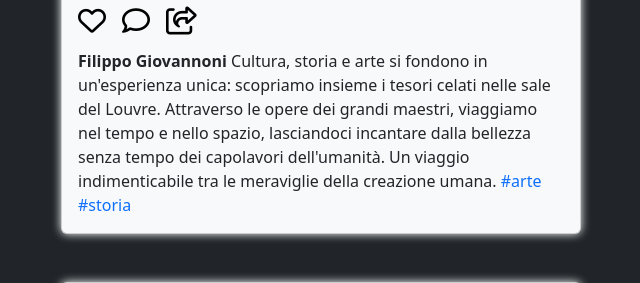
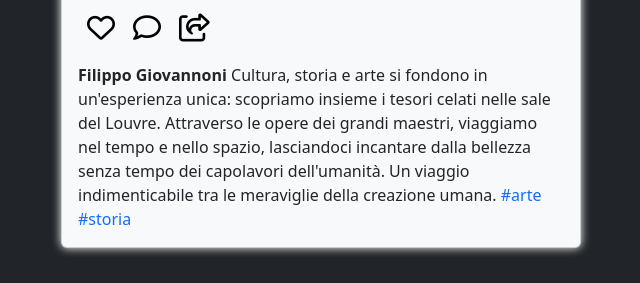
Before and after one commit to filippogiovannoni/social-platform, a PHP site: page /my_posts.php in a window 1280 px wide. Shown: the part 857-1140 px from the top of the page, without its empty margins (319-959 px from the left). Run offline with PHP 8.4, Linux system fonts and the light colour scheme.

Commit message:
add partials for navbar, buttons and modal

```diff
--- a/app/layouts/head.php
+++ b/app/layouts/head.php
@@ -8,7 +8,6 @@
     <link rel="stylesheet" href="https://cdnjs.cloudflare.com/ajax/libs/font-awesome/6.5.2/css/all.min.css" integrity="sha512-SnH5WK+bZxgPHs44uWIX+LLJAJ9/2PkPKZ5QiAj6Ta86w+fsb2TkcmfRyVX3pBnMFcV7oQPJkl9QevSCWr3W6A==" crossorigin="anonymous" referrerpolicy="no-referrer" />
     <link href="https://cdn.jsdelivr.net/npm/bootstrap@5.3.2/dist/css/bootstrap.min.css" rel="stylesheet" integrity="sha384-T3c6CoIi6uLrA9TneNEoa7RxnatzjcDSCmG1MXxSR1GAsXEV/Dwwykc2MPK8M2HN" crossorigin="anonymous" />
     <link rel="stylesheet" href="https://cdnjs.cloudflare.com/ajax/libs/font-awesome/6.5.2/css/all.min.css" integrity="sha512-SnH5WK+bZxgPHs44uWIX+LLJAJ9/2PkPKZ5QiAj6Ta86w+fsb2TkcmfRyVX3pBnMFcV7oQPJkl9QevSCWr3W6A==" crossorigin="anonymous" referrerpolicy="no-referrer" />
-    <link rel="stylesheet" href="./app/assets/css/style.css">
 </head>
 
 <!-- Bootstrap JavaScript Libraries -->
--- a/app/layouts/header.php
+++ b/app/layouts/header.php
@@ -1,62 +1,3 @@
 <header>
-    <nav class="navbar navbar-expand-lg bg-body-tertiary" data-bs-theme="dark">
-        <div class="container">
-            <button class="navbar-toggler" type="button" data-bs-toggle="collapse" data-bs-target="#navbarTogglerDemo01" aria-controls="navbarTogglerDemo01" aria-expanded="false" aria-label="Toggle navigation">
-                <span class="navbar-toggler-icon"></span>
-            </button>
-            <div class="collapse navbar-collapse justify-content-around" id="navbarTogglerDemo01">
-                <a class="text-center" href="#">
-                    <img height="85px" style="filter: invert(1);" src="./app/assets/img/Community_Logo-removebg-preview.png" alt="logo">
-                </a>
-                <div class="searchbar w-25 d-flex align-items-center">
-                    <input class="text-center form-control border-0 fst-italic" type="search" name="search" id="search" placeholder="Search here users">
-                    <a class="px-2" href="">
-                        <i class="fa fa-search search-icon text-secondary"></i>
-                    </a>
-                </div>
-                <ul class="navbar-nav mb-2 mb-lg-0 gap-3">
-                    <li class="nav-item">
-                        <a class="nav-link" aria-current="page" href="index.php">Home</a>
-                    </li>
-                    <div class="dropdown">
-                        <button class="btn btn-secondary dropdown-toggle" type="button" data-bs-toggle="dropdown" aria-expanded="false">
-                            <i class="fa-regular fa-user p-2"></i>
-                        </button>
-                        <ul class="dropdown-menu">
-                            <li>
-                                <a class="dropdown-item" href="./my_posts.php">My Posts</a>
-                            </li>
-                            <li>
-                                <a class="dropdown-item" href="./most_likes.php">Most received likes</a>
-                            </li>
-                            <li>
-                                <a class="dropdown-item" href="#" data-bs-toggle="modal" data-bs-target="#exampleModal">
-                                    <span>
-                                        Logout
-                                    </span>
-                                </a>
-                            </li>
-                        </ul>
-                        <!-- Modal -->
-                        <div class="modal fade" id="exampleModal" tabindex="-1" aria-labelledby="exampleModalLabel" aria-hidden="true">
-                            <div class="modal-dialog">
-                                <div class="modal-content">
-                                    <div class="modal-header">
-                                        <h1 class="modal-title fs-5 text-white" id="exampleModalLabel">Non puoi effettuare il logout.</h1>
-                                        <button type="button" class="btn-close" data-bs-dismiss="modal" aria-label="Close"></button>
-                                    </div>
-                                    <div class="modal-body text-secondary">
-                                        Questa funzione è in corso di sviluppo👨🏻‍💻!
-                                    </div>
-                                    <div class="modal-footer">
-                                        <button type="button" class="btn btn-secondary" data-bs-dismiss="modal">Close</button>
-                                    </div>
-                                </div>
-                            </div>
-                        </div>
-                    </div>
-                </ul>
-            </div>
-        </div>
-    </nav>
+    <?php require_once __DIR__ . '/../partials/navbar.php' ?>
 </header>
--- /dev/null
+++ b/app/partials/buttons.php
@@ -0,0 +1,11 @@
+<div class="buttons fs-3 d-flex pb-2">
+    <button class="btn fs-3 px-2" data-bs-toggle="modal" data-bs-target="#exampleModal">
+        <i class="fa-regular fa-heart text-black"></i>
+    </button>
+    <button class="btn fs-3 px-2" data-bs-toggle="modal" data-bs-target="#exampleModal">
+        <i class="fa-regular fa-comment text-black"></i>
+    </button>
+    <button class="btn fs-3 px-2" data-bs-toggle="modal" data-bs-target="#exampleModal">
+        <i class="fa-regular fa-share-from-square text-black"></i>
+    </button>
+</div>
--- /dev/null
+++ b/app/partials/modal.php
@@ -0,0 +1,17 @@
+<!-- Modal -->
+<div class="modal fade" id="exampleModal" tabindex="-1" aria-labelledby="exampleModalLabel" aria-hidden="true">
+    <div class="modal-dialog">
+        <div class="modal-content">
+            <div class="modal-header">
+                <h1 class="modal-title fs-5 text-white" id="exampleModalLabel">Work in progress</h1>
+                <button type="button" class="btn-close" data-bs-dismiss="modal" aria-label="Close"></button>
+            </div>
+            <div class="modal-body text-secondary">
+                Questa funzione è in corso di sviluppo👨🏻‍💻!
+            </div>
+            <div class="modal-footer">
+                <button type="button" class="btn btn-secondary" data-bs-dismiss="modal">Close</button>
+            </div>
+        </div>
+    </div>
+</div>
--- /dev/null
+++ b/app/partials/navbar.php
@@ -0,0 +1,44 @@
+<nav class="navbar navbar-expand-lg bg-body-tertiary" data-bs-theme="dark">
+    <div class="container">
+        <button class="navbar-toggler" type="button" data-bs-toggle="collapse" data-bs-target="#navbarTogglerDemo01" aria-controls="navbarTogglerDemo01" aria-expanded="false" aria-label="Toggle navigation">
+            <span class="navbar-toggler-icon"></span>
+        </button>
+        <div class="collapse navbar-collapse justify-content-around" id="navbarTogglerDemo01">
+            <a class="text-center" href="index.php">
+                <img height="85px" style="filter: invert(1);" src="./app/assets/img/Community_Logo-removebg-preview.png" alt="logo">
+            </a>
+            <div class="searchbar w-25 d-flex align-items-center">
+                <input class="text-center form-control border-0 fst-italic" type="search" name="search" id="search" placeholder="Search here users">
+                <button class="btn fs-6 px-2" data-bs-toggle="modal" data-bs-target="#exampleModal">
+                    <i class="fa fa-search search-icon text-secondary"></i>
+                </button>
+            </div>
+            <ul class="navbar-nav mb-2 mb-lg-0 gap-3">
+                <li class="nav-item">
+                    <a class="nav-link" aria-current="page" href="index.php">Home</a>
+                </li>
+                <div class="dropdown">
+                    <button class="btn btn-secondary dropdown-toggle" type="button" data-bs-toggle="dropdown" aria-expanded="false">
+                        <i class="fa-regular fa-user p-2"></i>
+                    </button>
+                    <ul class="dropdown-menu">
+                        <li>
+                            <a class="dropdown-item" href="./my_posts.php">My Posts</a>
+                        </li>
+                        <li>
+                            <a class="dropdown-item" href="./most_likes.php">Most received likes</a>
+                        </li>
+                        <li>
+                            <a class="dropdown-item" href="#" data-bs-toggle="modal" data-bs-target="#exampleModal">
+                                <span>
+                                    Logout
+                                </span>
+                            </a>
+                        </li>
+                    </ul>
+                    <?php require_once __DIR__ . '/../partials/modal.php' ?>
+                </div>
+            </ul>
+        </div>
+    </div>
+</nav>
--- a/my_posts.php
+++ b/my_posts.php
@@ -35,17 +35,9 @@ $posts = [$post1, $post2];
                                 </span>
                                 <img style="aspect-ratio: 3/4; object-fit:cover;" src="<?= $post->media->path ?>" class="card-img-top py-3" alt="post_image">
 
-                                <div class="buttons fs-3 d-flex gap-3 pb-2">
-                                    <a href="">
-                                        <i class="fa-regular fa-heart text-black"></i>
-                                    </a>
-                                    <a href="">
-                                        <i class="fa-regular fa-comment text-black"></i>
-                                    </a>
-                                    <a href="">
-                                        <i class="fa-regular fa-share-from-square text-black"></i>
-                                    </a>
-                                </div>
+                                <?php require_once __DIR__ . '/app/partials/buttons.php' ?>
+
+                                <?php require_once __DIR__ . '/app/partials/modal.php' ?>
 
                                 <span class="fw-bold">
                                     <?= $post->user ?>
```
Also changed, not shown: index.php (+3 -11 lines).
